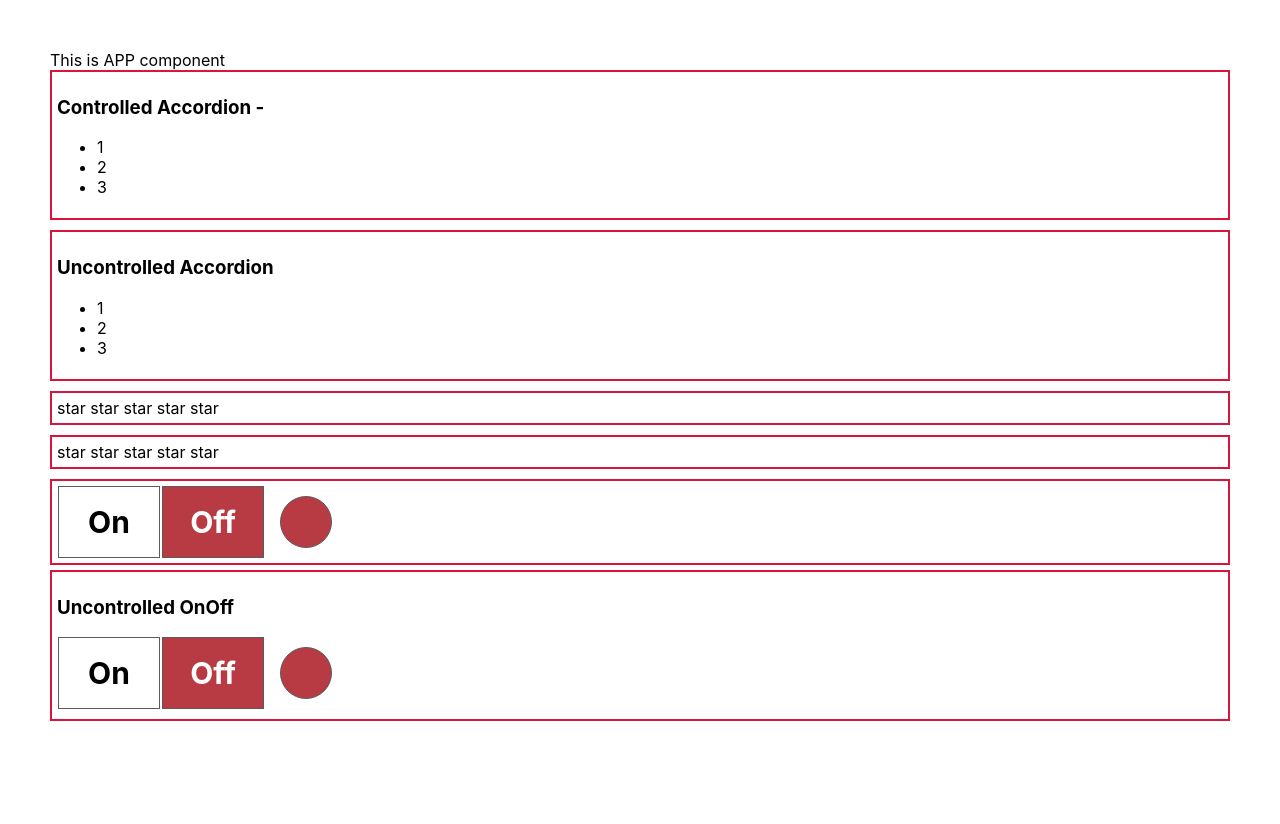
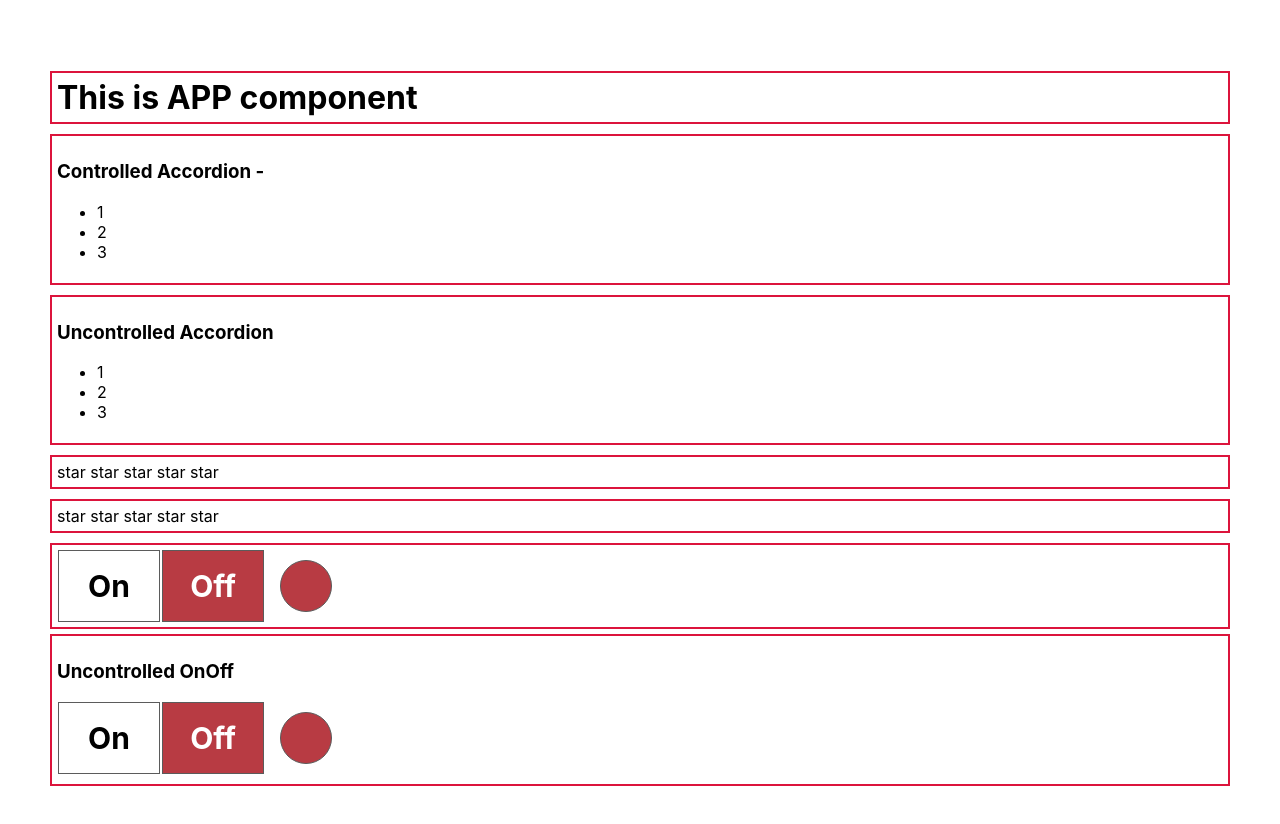
Before and after one commit to rzalyaev/react-practice, a React (Create React App) app: page / in a window 1280 px wide. Shown: the top 824 px of the page. Before the commit the page ends 800 px from the top, so only its background shows below. Built offline with nearby package versions, Linux system fonts and the light colour scheme; the HTML template or start-up script is replaced by a standard one.

Commit message:
Change empty tag to h1

```diff
--- a/src/components/AppTitle/AppTitle.tsx
+++ b/src/components/AppTitle/AppTitle.tsx
@@ -2,6 +2,6 @@ import React from "react";
 
 export const AppTitle = () => {
     return(
-        <>This is APP component</>
+        <h1>This is APP component</h1>
     )
 }
```
